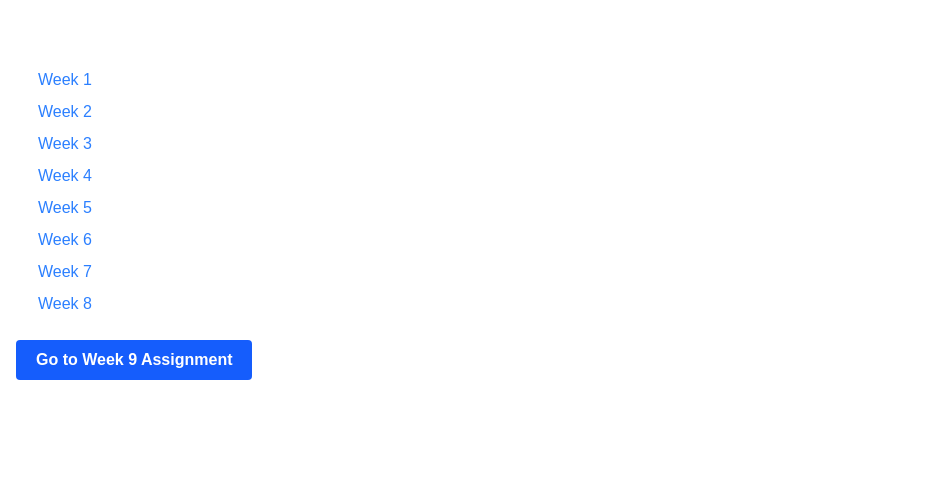
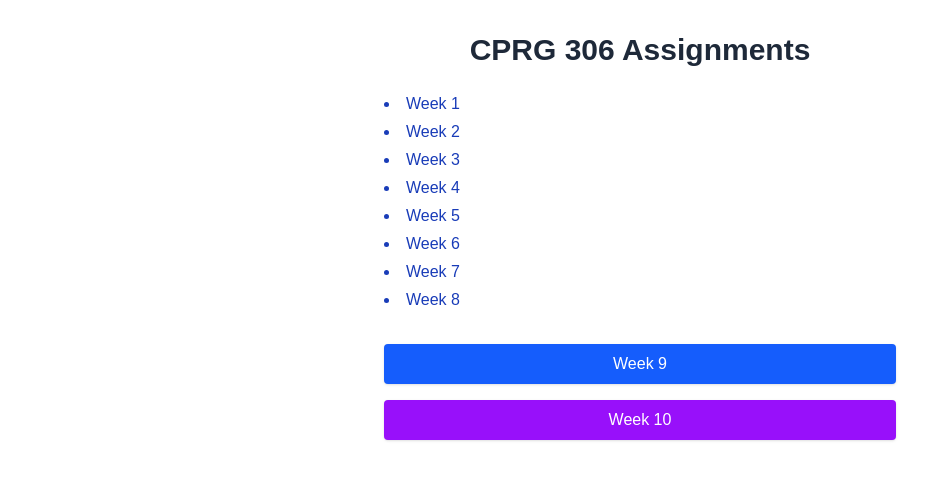
Before and after one commit to Parminder0/cprg306-assignments, a Next.js app: page / in a window 1280 px wide. Shown: the top 480 px of the page, without its empty margins (0-943 px from the left). Built offline with nearby package versions, Linux system fonts and the light colour scheme.

Commit message:
✅ Final Week 10 Assignment

```diff
--- a/app/page.js
+++ b/app/page.js
@@ -1,60 +1,29 @@
-"use client";
+export default function Home() {
+  return (
+    <main className="p-8 max-w-xl mx-auto text-center">
+      <h1 className="text-3xl font-bold mb-6 text-gray-800">
+        CPRG 306 Assignments
+      </h1>
 
-import Link from "next/link";
+      <ul className="mb-8 text-left text-blue-800 space-y-1 list-disc list-inside">
+        <li><a href="/week-1" className="hover:underline">Week 1</a></li>
+        <li><a href="/week-2" className="hover:underline">Week 2</a></li>
+        <li><a href="/week-3" className="hover:underline">Week 3</a></li>
+        <li><a href="/week-4" className="hover:underline">Week 4</a></li>
+        <li><a href="/week-5" className="hover:underline">Week 5</a></li>
+        <li><a href="/week-6" className="hover:underline">Week 6</a></li>
+        <li><a href="/week-7" className="hover:underline">Week 7</a></li>
+        <li><a href="/week-8" className="hover:underline">Week 8</a></li>
+      </ul>
 
-export default function Page() {
-  return (
-    <main className="p-4 text-white">
-      <h1 className="text-3xl font-bold mb-4">CPRG 306 Assignments</h1>
-      <ul className="space-y-2 list-disc list-inside">
-        <li>
-          <Link href="/week-1">
-            <span className="text-blue-500 hover:underline">Week 1</span>
-          </Link>
-        </li>
-        <li>
-          <Link href="/week-2">
-            <span className="text-blue-500 hover:underline">Week 2</span>
-          </Link>
-        </li>
-        <li>
-          <Link href="/week-3">
-            <span className="text-blue-500 hover:underline">Week 3</span>
-          </Link>
-        </li>
-        <li>
-          <Link href="/week-4">
-            <span className="text-blue-500 hover:underline">Week 4</span>
-          </Link>
-        </li>
-        <li>
-          <Link href="/week-5">
-            <span className="text-blue-500 hover:underline">Week 5</span>
-          </Link>
-        </li>
-        <li>
-          <Link href="/week-6">
-            <span className="text-blue-500 hover:underline">Week 6</span>
-          </Link>
-        </li>
-        <li>
-          <Link href="/week-7">
-            <span className="text-blue-500 hover:underline">Week 7</span>
-          </Link>
-        </li>
-        <li>
-          <Link href="/week-8">
-            <span className="text-blue-500 hover:underline">Week 8</span>
-          </Link>
-        </li>
-        <a
-  href="/week-9"
-  className="inline-block mt-4 px-5 py-2 bg-blue-600 text-white font-semibold rounded hover:bg-blue-700 transition"
->
-  Go to Week 9 Assignment
-</a>
-
-      </ul>
+      <div className="space-y-4">
+        <a href="/week-9" className="block bg-blue-600 hover:bg-blue-700 text-white px-6 py-2 rounded shadow">
+          Week 9
+        </a>
+        <a href="/week-10" className="block bg-purple-600 hover:bg-purple-700 text-white px-6 py-2 rounded shadow">
+          Week 10
+        </a>
+      </div>
     </main>
   );
 }
--- /dev/null
+++ b/app/week-10/_services/shopping-list-service.js
@@ -0,0 +1,19 @@
+import { db } from "../_utils/firebase";
+import { collection, getDocs, addDoc, query } from "firebase/firestore";
+
+export async function getItems(userId) {
+  const itemsRef = collection(db, "users", userId, "items");
+  const q = query(itemsRef);
+  const querySnapshot = await getDocs(q);
+  const items = [];
+  querySnapshot.forEach((doc) => {
+    items.push({ id: doc.id, ...doc.data() });
+  });
+  return items;
+}
+
+export async function addItem(userId, item) {
+  const itemsRef = collection(db, "users", userId, "items");
+  const docRef = await addDoc(itemsRef, item);
+  return docRef.id;
+}
--- /dev/null
+++ b/app/week-10/_utils/auth-context.js
@@ -0,0 +1,40 @@
+"use client";
+
+import { useContext, createContext, useState, useEffect } from "react";
+import {
+  signInWithPopup,
+  signOut,
+  onAuthStateChanged,
+  GithubAuthProvider,
+} from "firebase/auth";
+import { auth } from "./firebase";
+
+const AuthContext = createContext();
+
+export const AuthContextProvider = ({ children }) => {
+  const [user, setUser] = useState(null);
+
+  const gitHubSignIn = () => {
+    const provider = new GithubAuthProvider();
+    return signInWithPopup(auth, provider);
+  };
+
+  const firebaseSignOut = () => {
+    return signOut(auth);
+  };
+
+  useEffect(() => {
+    const unsubscribe = onAuthStateChanged(auth, (currentUser) => {
+      setUser(currentUser);
+    });
+    return () => unsubscribe();
+  }, []);
+
+  return (
+    <AuthContext.Provider value={{ user, gitHubSignIn, firebaseSignOut }}>
+      {children}
+    </AuthContext.Provider>
+  );
+};
+
+export const useUserAuth = () => useContext(AuthContext);
--- /dev/null
+++ b/app/week-10/_utils/firebase.js
@@ -0,0 +1,16 @@
+import { initializeApp } from "firebase/app";
+import { getAuth } from "firebase/auth";
+import { getFirestore } from "firebase/firestore";
+
+const firebaseConfig = {
+  apiKey: process.env.NEXT_PUBLIC_FIREBASE_API_KEY,
+  authDomain: process.env.NEXT_PUBLIC_FIREBASE_AUTH_DOMAIN,
+  projectId: process.env.NEXT_PUBLIC_FIREBASE_PROJECT_ID,
+  storageBucket: process.env.NEXT_PUBLIC_FIREBASE_STORAGE_BUCKET,
+  messagingSenderId: process.env.NEXT_PUBLIC_FIREBASE_MESSAGING_SENDER_ID,
+  appId: process.env.NEXT_PUBLIC_FIREBASE_APP_ID,
+};
+
+const app = initializeApp(firebaseConfig);
+export const auth = getAuth(app);
+export const db = getFirestore(app);
--- /dev/null
+++ b/app/week-10/layout.js
@@ -0,0 +1,5 @@
+import { AuthContextProvider } from "./_utils/auth-context";
+
+export default function Layout({ children }) {
+  return <AuthContextProvider>{children}</AuthContextProvider>;
+}
--- /dev/null
+++ b/app/week-10/page.js
@@ -0,0 +1,42 @@
+"use client";
+
+import Link from "next/link";
+import { useUserAuth } from "./_utils/auth-context";
+
+export default function Page() {
+  const { user, gitHubSignIn, firebaseSignOut } = useUserAuth();
+
+  return (
+    <main className="p-6 text-center max-w-xl mx-auto">
+      {!user ? (
+        <>
+          <h1 className="text-2xl mb-4">Welcome to Week 10</h1>
+          <button
+            onClick={gitHubSignIn}
+            className="bg-black text-white px-4 py-2 rounded"
+          >
+            Sign in with GitHub
+          </button>
+        </>
+      ) : (
+        <>
+          <p className="mb-4">
+            Welcome, {user.displayName} ({user.email})
+          </p>
+          <Link
+            href="/week-10/shopping-list"
+            className="text-blue-500 underline block mb-2"
+          >
+            Go to Shopping List
+          </Link>
+          <button
+            onClick={firebaseSignOut}
+            className="bg-red-500 text-white px-4 py-2 rounded"
+          >
+            Sign Out
+          </button>
+        </>
+      )}
+    </main>
+  );
+}
--- /dev/null
+++ b/app/week-10/shopping-list/item-list.js
@@ -0,0 +1,11 @@
+export default function ItemList({ items }) {
+  return (
+    <ul className="space-y-2">
+      {items.map((item) => (
+        <li key={item.id} className="border p-2 rounded shadow">
+          {item.name} ({item.quantity}) - {item.category}
+        </li>
+      ))}
+    </ul>
+  );
+}
--- /dev/null
+++ b/app/week-10/shopping-list/new-item.js
@@ -0,0 +1,73 @@
+"use client";
+
+import { useState } from "react";
+
+export default function NewItem({ onAddItem }) {
+  const [name, setName] = useState("");
+  const [quantity, setQuantity] = useState(1);
+  const [category, setCategory] = useState("produce");
+
+  function handleSubmit(event) {
+    event.preventDefault();
+
+    const newItem = {
+      name,
+      quantity,
+      category,
+    };
+
+    onAddItem(newItem);
+
+    setName("");
+    setQuantity(1);
+    setCategory("produce");
+  }
+
+  return (
+    <form
+      onSubmit={handleSubmit}
+      className="bg-white p-4 rounded shadow mb-4 flex flex-wrap gap-2"
+    >
+      <input
+        type="text"
+        placeholder="Item name"
+        value={name}
+        onChange={(e) => setName(e.target.value)}
+        required
+        className="border p-2 flex-1 min-w-[150px] text-black"
+      />
+
+      <input
+        type="number"
+        min="1"
+        max="99"
+        value={quantity}
+        onChange={(e) => setQuantity(Number(e.target.value))}
+        className="border p-2 w-20 text-black"
+      />
+
+      <select
+        value={category}
+        onChange={(e) => setCategory(e.target.value)}
+        className="border p-2 flex-1 min-w-[150px] text-black"
+      >
+        <option value="produce">Produce</option>
+        <option value="dairy">Dairy</option>
+        <option value="bakery">Bakery</option>
+        <option value="meat">Meat</option>
+        <option value="frozen foods">Frozen Foods</option>
+        <option value="snacks">Snacks</option>
+        <option value="beverages">Beverages</option>
+        <option value="household">Household</option>
+        <option value="other">Other</option>
+      </select>
+
+      <button
+        type="submit"
+        className="bg-green-600 text-white px-4 py-2 rounded hover:bg-green-700 transition"
+      >
+        Add
+      </button>
+    </form>
+  );
+}
--- /dev/null
+++ b/app/week-10/shopping-list/page.js
@@ -0,0 +1,41 @@
+"use client";
+
+import { useState, useEffect } from "react";
+import { useUserAuth } from "../_utils/auth-context";
+import ItemList from "./item-list";
+import NewItem from "./new-item";
+import { getItems, addItem } from "../_services/shopping-list-service";
+
+export default function ShoppingListPage() {
+  const { user } = useUserAuth();
+  const [items, setItems] = useState([]);
+
+  useEffect(() => {
+    async function loadItems() {
+      if (user) {
+        const loadedItems = await getItems(user.uid);
+        setItems(loadedItems);
+      }
+    }
+
+    loadItems();
+  }, [user]);
+
+  async function handleAddItem(item) {
+    const id = await addItem(user.uid, item);
+    const newItemWithId = { id, ...item };
+    setItems((prevItems) => [...prevItems, newItemWithId]);
+  }
+
+  if (!user) {
+    return <p className="p-4 text-red-500">Access Denied. Please sign in.</p>;
+  }
+
+  return (
+   <main className="p-6 max-w-2xl mx-auto text-white min-h-screen">
+      <h1 className="text-2xl font-bold mb-4">Shopping List</h1>
+      <NewItem onAddItem={handleAddItem} />
+      <ItemList items={items} />
+    </main>
+  );
+}
```
Also changed, not shown: app/week-10/item-list.js (added), app/week-10/item.js (added), app/week-10/meal-ideas.js (added).
